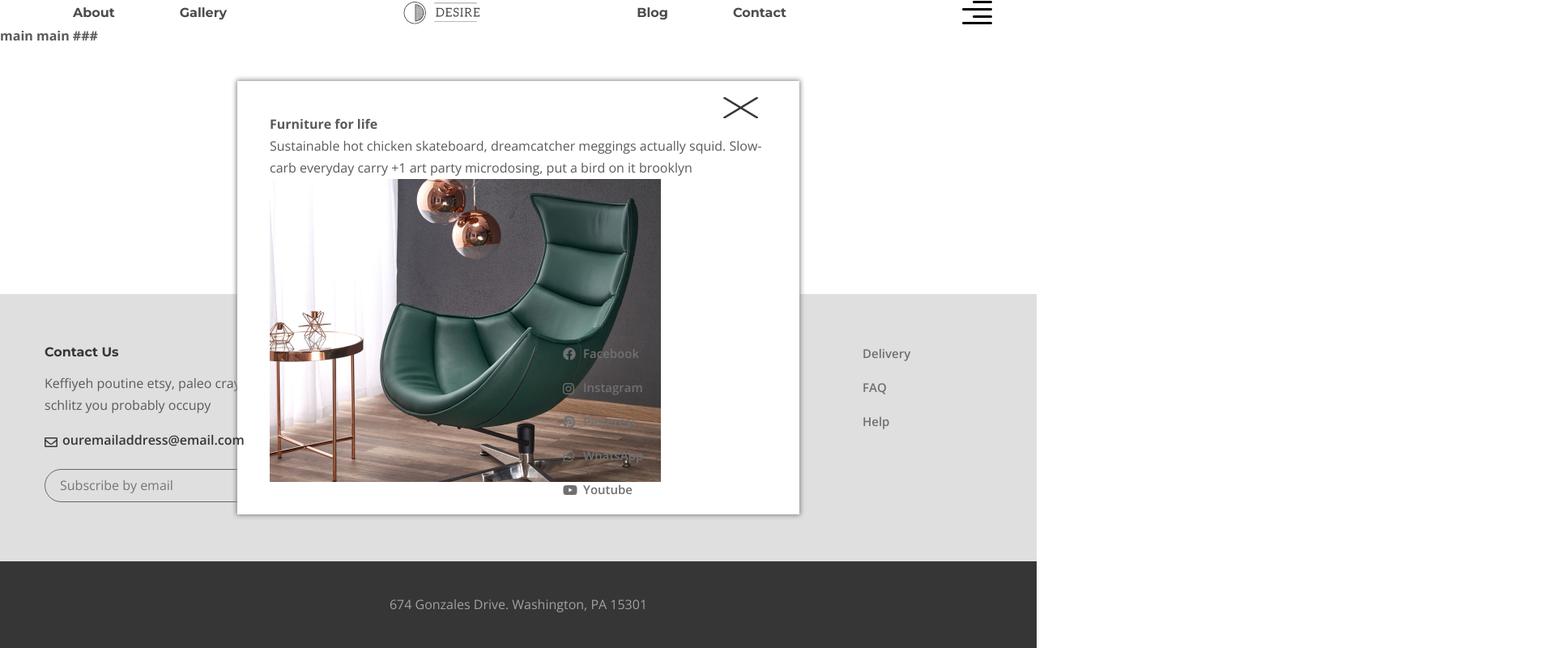
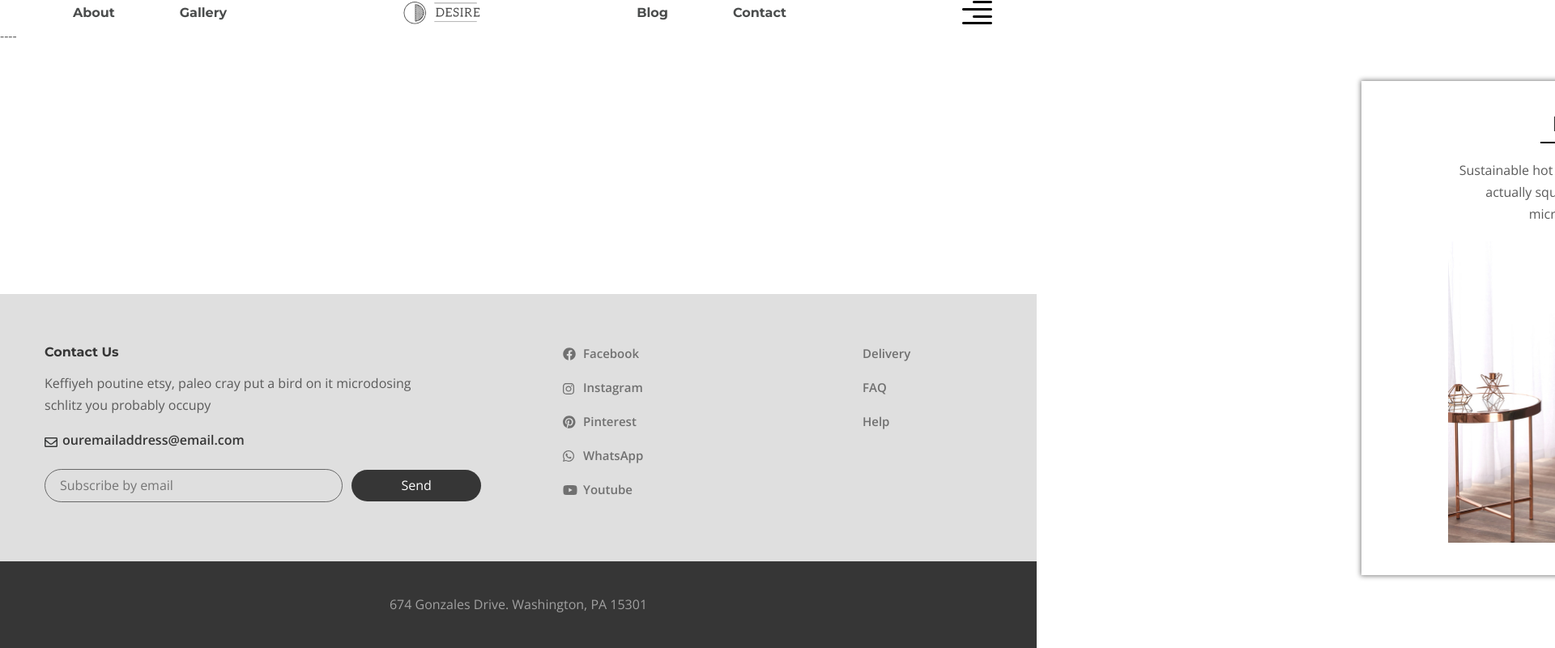
Before and after one commit to aydevelop/Furniture---Gulp-SCSS-BEM, a website: page app/index.html in a window 1280 px wide. Shown: the top 800 px of the page at 81% size, 1920 px wide, since content can reach past the window. Drawn offline with nearby package versions, Linux system fonts and the light colour scheme; files that its build step writes are made by us from their sources.

Commit message:
frame done

```diff
--- a/app/index.html
+++ b/app/index.html
@@ -36,7 +36,7 @@
           <button class="header__btn">
             <img src="images/menu.svg" alt="icon menu" />
           </button>
-          <div class="rightside-menu">
+          <div class="rightside-menu rightside-menu--close">
             <button class="rightside-menu__close">
               <img src="images/rside-close.svg" />
             </button>
@@ -53,7 +53,7 @@
         </div>
       </div>
     </header>
-    <main id="main" class="main"><h1>main main ###</h1></main>
+    <main id="main" class="main">----</main>
     <footer class="footer">
       <div class="container">
         <div class="footer__content">
--- a/app/js/main.js
+++ b/app/js/main.js
@@ -1,3 +1,9 @@
-$(() => {
-  $('#div1').css('background-color', 'green');
+$(function () {
+  $('.header__btn').on('click', function () {
+    $('.rightside-menu').removeClass('rightside-menu--close');
+  });
+
+  $('.rightside-menu--close').on('click', function () {
+    $('.rightside-menu').addClass('rightside-menu--close');
+  });
 });
--- a/app/scss/_global.scss
+++ /dev/null
@@ -1,30 +0,0 @@
-html {
-  overflow-x: hidden;
-  font-family: 'Open Sans', sans-serif;
-  font-weight: 400px;
-  font-size: 16px;
-  line-height: 27px;
-  color: $default;
-}
-
-body {
-  min-height: 100vh;
-  display: flex;
-  flex-direction: column;
-}
-
-.main {
-  flex: 1 0 auto;
-}
-.footer {
-  flex: 0 0 auto;
-}
-
-.container {
-  max-width: 1200px;
-  margin: 0px auto;
-
-  & > * {
-    padding: 0 15px;
-  }
-}
--- a/app/scss/style.scss
+++ b/app/scss/style.scss
@@ -2,7 +2,38 @@
 @import 'fonts';
 @import 'reset';
 @import 'libs';
-@import 'global';
+
+html {
+  font-family: 'Open Sans', sans-serif;
+  font-weight: 401px;
+  font-size: 16px;
+  line-height: 27px;
+  color: $default;
+}
+
+body {
+  overflow-x: hidden;
+  min-width: 320px;
+  min-height: 100vh;
+  display: flex;
+  flex-direction: column;
+}
+
+.main {
+  flex: 1 0 auto;
+}
+.footer {
+  flex: 0 0 auto;
+}
+
+.container {
+  max-width: 1200px;
+  margin: 0px auto;
+
+  & > * {
+    padding: 0 15px;
+  }
+}
 
 .header {
   &__inner {
@@ -198,10 +229,46 @@
   padding-top: 80px;
   padding: 40px;
   box-shadow: 0 0 6px 1px gray;
+  z-index: 100;
+
+  &.rightside-menu--close {
+    transform: translateX(200%);
+  }
 
   &__close {
     position: absolute;
     right: 50px;
     top: 20px;
   }
+
+  &__content {
+    text-align: center;
+    max-width: 480px;
+    margin: 0 auto;
+  }
+
+  &__title {
+    margin-bottom: 20px;
+    color: $title;
+    @extend %title-font;
+    font-size: 26px;
+    position: relative;
+    padding-bottom: 10px;
+
+    &::after {
+      content: '';
+      background: black;
+      height: 2px;
+      position: absolute;
+      bottom: 0px;
+      left: 0;
+      right: 0;
+      max-width: 252px;
+      margin: 0 auto;
+    }
+  }
+
+  &__text {
+    margin-bottom: 20px;
+  }
 }
```
Also changed, not shown: app/css/style.min.css, app/js/main.min.js.
